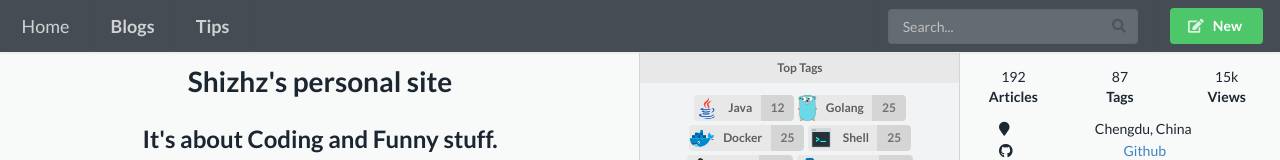
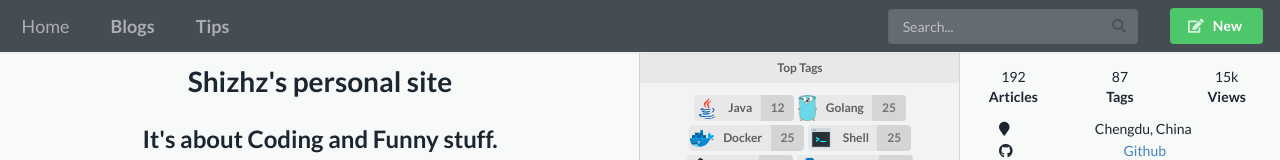
Before and after one commit to zhou-zhou/shizhz.com, a Vue app: page / in a window 1280 px wide. Shown: the top 160 px of the page. Built offline with nearby package versions, Linux system fonts and the light colour scheme.

Commit message:
Tinny modify for navbar and footer

```diff
--- a/src/components/Footer.vue
+++ b/src/components/Footer.vue
@@ -9,3 +9,10 @@
   </div>
 </footer>
 </template>
+
+<style scoped>
+  footer {
+    min-height: 40px;
+    vertical-align: middle;
+  }
+</style>
--- a/src/components/Navbar.vue
+++ b/src/components/Navbar.vue
@@ -55,7 +55,7 @@ export default {
   border-radius: 0 !important;
 }
 .menu a {
-  color: rgba(255, 255, 255, 0.75) !important;
+  color: rgba(255, 255, 255, 0.55) !important;
   font-size: 18px !important;
   background-color: transparent !important;
 }
@@ -64,6 +64,7 @@ export default {
 }
 a.active {
   color: rgba(255, 255, 255) !important;
+  /* color: #f8991d !important;   */
 }
 
 input {
@@ -77,7 +78,7 @@ input {
 }
 
 input:focus {
-    background-color: rgba(255, 255, 255, 0.75) !important;
+  background-color: rgba(255, 255, 255, 0.75) !important;
   border: 0px !important;
   outline: none !important;
   width: 400px !important;
```
